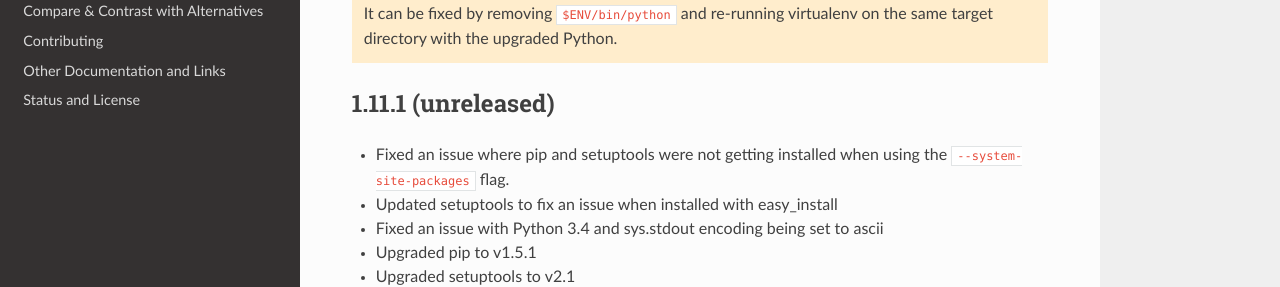
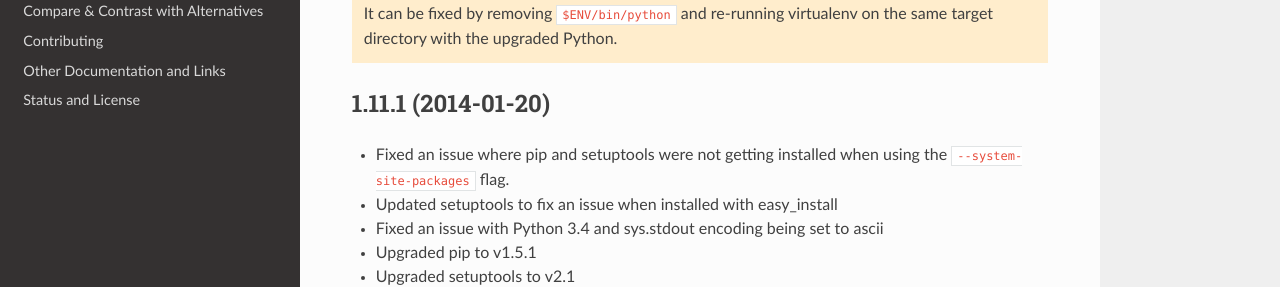
Before and after one commit to pypa/virtualenv, a Sphinx documentation site: the page built from docs/news.rst, in a window 1280 px wide and 900 px high. Shown: the part 343-630 px from the top of the window. Built offline with Sphinx 7.4.7 and the Read the Docs theme 2.0.0, drawn with Linux system fonts in a browser that asks for light colours.

```diff
--- a/docs/news.rst
+++ b/docs/news.rst
@@ -15,7 +15,7 @@ Changes & News
    with the upgraded Python.
 
 
-1.11.1 (unreleased)
+1.11.1 (2014-01-20)
 ~~~~~~~~~~~~~~~~~~~
 
 * Fixed an issue where pip and setuptools were not getting installed when using
--- a/virtualenv.py
+++ b/virtualenv.py
@@ -2,7 +2,7 @@
 """Create a "virtual" Python installation
 """
 
-__version__ = "1.11.1rc2"
+__version__ = "1.11.1"
 virtualenv_version = __version__  # legacy
 
 import base64
```
